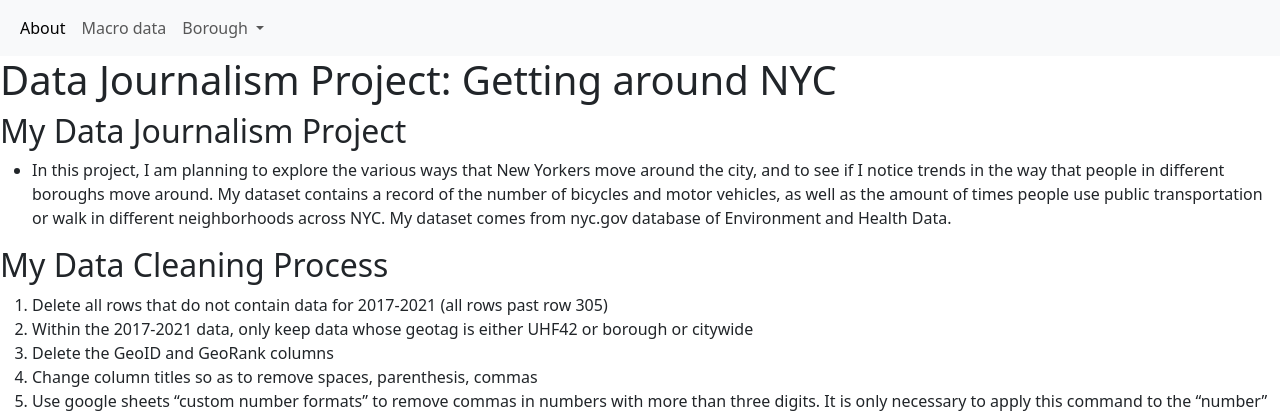
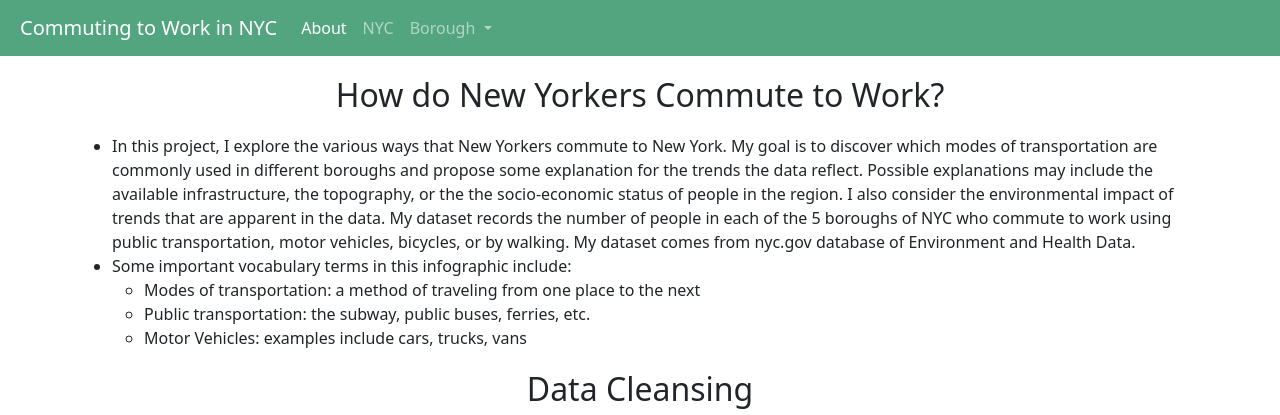
Before and after one commit to eleifer24/Data_journalism, a Flask app: page / in a window 1280 px wide. Shown: the top 415 px of the page. Run offline with Flask 3, Linux system fonts and the light colour scheme.

Commit message:
milestone_1

```diff
--- a/static/styles.css
+++ b/static/styles.css
@@ -6,3 +6,32 @@
   stroke: #333333;
   stroke-width: 3
 }
+
+img {
+  border: 1px solid #ddd;
+  border-radius: 4px;
+  padding: 20px;
+  width: 45%;
+}
+.image-row {
+  display: flex;
+  justify-content: center; /* this will add equal space between each image */
+}
+
+.margins {
+  margin-top: 20px;
+  margin-bottom: 20px;
+  margin-right: 80px;
+  margin-left: 80px;
+}
+
+.container {
+  border: 1px solid #ddd;
+  padding: 20px;
+  display: flex;
+  justify-content: center;
+}
+
+/* svg {
+  border: 1px solid blue;
+} */
--- a/templates/about.html
+++ b/templates/about.html
@@ -1,26 +1,28 @@
 <html>
-
-<!-- <head>
-  <title>Data Journalism Project: Getting around NYC </title>
-</head> -->
-
-{% include 'header.html' %}
-
 <body>
   {% include 'header.html' %}
   {% include 'navbar.html' %}
-  <h1>Data Journalism Project: Getting around NYC </h1>
-  <h2>My Data Journalism Project</h2>
-<ul>
-  <li>In this project, I am planning to explore the various ways that New Yorkers move around the city, and to see if I notice trends in the way that people in different boroughs move around.
-    My dataset contains a record of the number of bicycles and motor vehicles,
-    as well as the amount of times people use public transportation or walk
-     in different neighborhoods across NYC. My dataset comes from nyc.gov database of Environment and Health Data.  </li>
+  <!-- <h1 style="text-align: center;">My Data Journalism Project</h1> -->
+  <h2 class = "margins" style="text-align: center;">How do New Yorkers Commute to Work?</h2>
+<ul class="margins">
+  <li>In this project, I explore the various ways that New Yorkers commute to New York. My goal is to discover which modes of transportation
+    are commonly used in different boroughs and propose some explanation for the trends the data reflect. Possible explanations may include
+    the available infrastructure, the topography, or the the socio-economic status of people in the region.
+    I also consider the environmental impact of trends that are apparent in the data.
+    My dataset records the number of people in each of the 5 boroughs of NYC who commute to work using public transportation,
+    motor vehicles, bicycles, or by walking. My dataset comes from nyc.gov database of Environment and Health Data.  </li>
+  <li>Some important vocabulary terms in this infographic include:
+    <ul>
+      <li>Modes of transportation: a method of traveling from one place to the next</li>
+      <li>Public transportation: the subway, public buses, ferries, etc. </li>
+      <li>Motor Vehicles: examples include cars, trucks, vans </li>
+    </ul>
+  </li>
 </ul>
 
-<h2>My Data Cleaning Process</h2>
+<h2 style="text-align: center;">Data Cleansing</h2>
 
-<ol>
+<ol class="margins">
   <li>Delete all rows that do not contain data for 2017-2021 (all rows past row 305)</li>
   <li>Within the 2017-2021 data, only keep data whose geotag is either UHF42 or borough or citywide</li>
   <li>Delete the GeoID and GeoRank columns</li>
@@ -32,11 +34,41 @@
   <p><a href="https://github.com/eleifer24/data_journalism/blob/1a5b6dead8680a4753eaed705f3aa0d1b3ba0f83/data/format_data.py">
     Visit my format_data.py!</a></p>
 </ol>
-<img src="{{url_for('static',filename= 'macro.png')}}" width = 50% >
-<img src="{{url_for('static',filename= 'micro.png')}}" width = 50% >
+
+<p style="text-align: center;"> <strong> Prototypes:</strong></p>
+<div class="image-row">
+  <img src="{{url_for('static',filename= 'macro.png')}}" alt="macro prototype">
+  <img src="{{url_for('static',filename= 'micro.png')}}" alt="micro prototype">
+</div>
+
+<p>
+  <ul class="margins">
+    <li> In my prototype for my macro page, I decided to use a map-based infographic because I think having a pictorial
+      representation of geographic data is a simple, intuitive way of organizing my data that makes sense to
+       viewers. Also, a map-based infographic is particularly helpful for my project because my dataset is
+       about how people travel to work every day and seeing a map immediately puts viewers
+       in the correct headspace to wonder if some of the trends they see exist due to certain geographic challenges that are specific to different regions.   On my map,
+       each borough is shaded a different hue of green (as set out in my legend)
+       corresponding to the percent of people who use cars, trucks, and vans to commute to work in that region.  </li>
+    <li> In my prototype for my micro page, I used a bar chart to compare the percent of people
+      who use different forms of transportation with those who use cars, trucks, and vans and included
+      some qualitative analysis below the graph to summarize the trends for a specific borough.
+      Although, I am using percentages as my metric, I decided to use a bar chart rather than a pie chart
+      because the percentages in my data to do not add up to 100% and I also think
+      using a bar chart makes differences between amounts that are close to each other easier to identify. </li>
+    <li> The main points of feedback two classmates offered after looking at my prototypes
+      were that I could provide more a detailed analysis of the trends in each borough beneath the
+      graph on my micro page and also that I might consider using a pie chart instead of a bar graph.
+      Moving forward, I think I will include a more specific analysis on my micro page, but I think I will
+      stick with a bar graph primarily because the percentages for each borough do not sum to
+      100 unfortunately, and I am not sure what the missing percent indicates. </li>
+  </ul>
+</p>
 
 <script src="https://cdn.jsdelivr.net/npm/bootstrap@5.3.3/dist/js/bootstrap.bundle.min.js"
 integrity="sha384-YvpcrYf0tY3lHB60NNkmXc5s9fDVZLESaAA55NDzOxhy9GkcIdslK1eN7N6jIeHz"
 crossorigin="anonymous"></script>
 
+{% include 'footer.html' %}
+
 </body>
--- /dev/null
+++ b/templates/footer.html
@@ -0,0 +1,14 @@
+<hr>
+<footer>
+    <div class="margins">
+        <strong > Data Journalism Project: How do New Yorkers commute to work?</strong>
+        <p>To see my original data set, please click on this link:<a href="https://a816-dohbesp.nyc.gov/IndicatorPublic/data-explorer/walking-driving-and-cycling/?id=2415#display=summary">
+            NYC.gov_commuting_data_portal</a></p>
+        <p>In this project, I present the differing percent of people by borough who
+            commute to work via public or private transporation, bicycling, or walking.
+            I found that the greatest percentage of people use public transportation in [borough],
+        while [borough] holds the greatest percentage of people who use cars, vans, or trucks.
+        These discrepancies suggest that local governments should do more to make public transportation accessible in [type of borough] since there are environmental
+        benefits to reducing the number of motor vehicles on the road.   </p>
+    </div>
+</footer>
--- a/templates/header.html
+++ b/templates/header.html
@@ -1,3 +1,4 @@
 <head>
+    <link rel="stylesheet" href="../styles.css">
     <link href="https://cdn.jsdelivr.net/npm/bootstrap@5.3.3/dist/css/bootstrap.min.css" rel="stylesheet" integrity="sha384-QWTKZyjpPEjISv5WaRU9OFeRpok6YctnYmDr5pNlyT2bRjXh0JMhjY6hW+ALEwIH" crossorigin="anonymous">
 </head>
--- a/templates/navbar.html
+++ b/templates/navbar.html
@@ -1,16 +1,8 @@
 
+<nav class="navbar navbar-expand-lg bg-success bg-opacity-75 p-2 navbar-dark">
 
-<!-- <nav class="navbar bg-body-tertiary">
     <div class="container-fluid">
-      <a class="navbar-brand" href="#">Navbar</a>
-    </div>
-  </nav> -->
-
-
-
-<nav class="navbar navbar-expand-lg bg-body-tertiary">
-    <div class="container-fluid">
-      <!-- <a class="navbar-brand" href="#">Navbar</a> -->
+      <a class="navbar-brand" href="#">Commuting to Work in NYC</a>
       <button class="navbar-toggler" type="button" data-bs-toggle="collapse" data-bs-target="#navbarSupportedContent" aria-controls="navbarSupportedContent" aria-expanded="false" aria-label="Toggle navigation">
         <span class="navbar-toggler-icon"></span>
       </button>
@@ -20,7 +12,7 @@
             <a class="nav-link active" aria-current="page" href="/">About</a>
           </li>
           <li class="nav-item">
-            <a class="nav-link" href="/macro">Macro data</a>
+            <a class="nav-link" href="/macro">NYC</a>
           </li>
           <li class="nav-item dropdown">
             <a class="nav-link dropdown-toggle" href="#" role="button" data-bs-toggle="dropdown" aria-expanded="false">
```
Also changed, not shown: templates/macro.html (+7 -2 lines), templates/micro.html (+2 -6 lines), templates/NYC_boroughs.svg, 1 other file.
